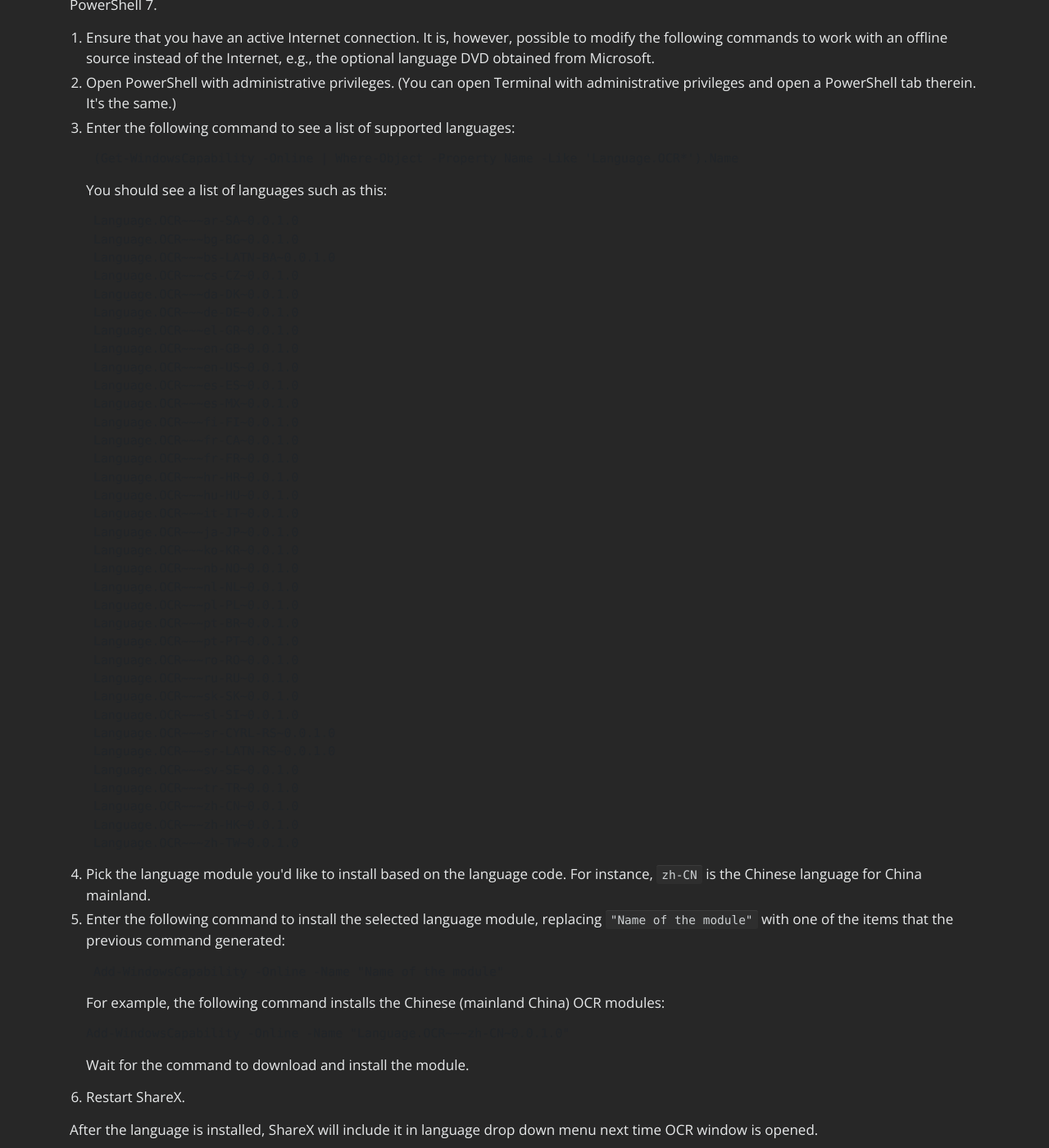
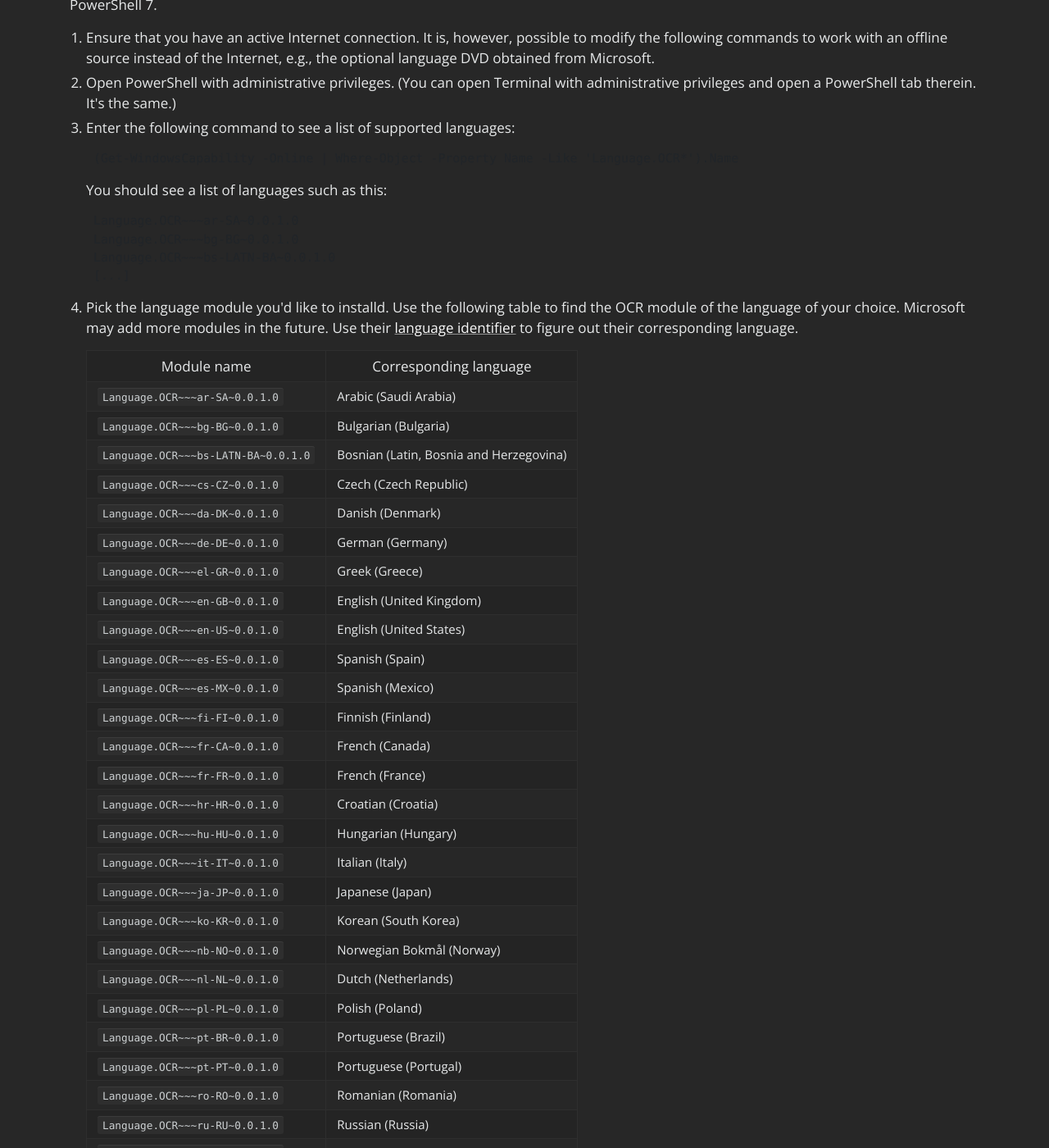
Before and after one commit to ShareX/sharex.github.io, a Jekyll site: the page built from docs/ocr.md, in a window 1280 px wide and 1400 px high, scrolled down 945 px. Shown: the whole window at 82% size. Built offline with Jekyll 4.4.1, drawn with Linux system fonts in a browser that asks for light colours; some of the changed text lies outside the part shown.

Commit message:
Update ocr.md

````diff
--- a/docs/ocr.md
+++ b/docs/ocr.md
@@ -40,40 +40,49 @@ The following steps work on the legacy Windows PowerShell 5.1 (included with Win
     Language.OCR~~~ar-SA~0.0.1.0
     Language.OCR~~~bg-BG~0.0.1.0
     Language.OCR~~~bs-LATN-BA~0.0.1.0
-    Language.OCR~~~cs-CZ~0.0.1.0
-    Language.OCR~~~da-DK~0.0.1.0
-    Language.OCR~~~de-DE~0.0.1.0
-    Language.OCR~~~el-GR~0.0.1.0
-    Language.OCR~~~en-GB~0.0.1.0
-    Language.OCR~~~en-US~0.0.1.0
-    Language.OCR~~~es-ES~0.0.1.0
-    Language.OCR~~~es-MX~0.0.1.0
-    Language.OCR~~~fi-FI~0.0.1.0
-    Language.OCR~~~fr-CA~0.0.1.0
-    Language.OCR~~~fr-FR~0.0.1.0
-    Language.OCR~~~hr-HR~0.0.1.0
-    Language.OCR~~~hu-HU~0.0.1.0
-    Language.OCR~~~it-IT~0.0.1.0
-    Language.OCR~~~ja-JP~0.0.1.0
-    Language.OCR~~~ko-KR~0.0.1.0
-    Language.OCR~~~nb-NO~0.0.1.0
-    Language.OCR~~~nl-NL~0.0.1.0
-    Language.OCR~~~pl-PL~0.0.1.0
-    Language.OCR~~~pt-BR~0.0.1.0
-    Language.OCR~~~pt-PT~0.0.1.0
-    Language.OCR~~~ro-RO~0.0.1.0
-    Language.OCR~~~ru-RU~0.0.1.0
-    Language.OCR~~~sk-SK~0.0.1.0
-    Language.OCR~~~sl-SI~0.0.1.0
-    Language.OCR~~~sr-CYRL-RS~0.0.1.0
-    Language.OCR~~~sr-LATN-RS~0.0.1.0
-    Language.OCR~~~sv-SE~0.0.1.0
-    Language.OCR~~~tr-TR~0.0.1.0
-    Language.OCR~~~zh-CN~0.0.1.0
-    Language.OCR~~~zh-HK~0.0.1.0
-    Language.OCR~~~zh-TW~0.0.1.0
+    [...]
     ```
-5. Pick the language module you'd like to install based on the language code. For instance, `zh-CN` is the Chinese language for China mainland.
+
+5. Pick the language module you'd like to installd. Use the following table to find the OCR module of the language of your choice. Microsoft may add more modules in the future. Use their [language identifier][ISO639List] to figure out their corresponding language.
+
+    Module name                         | Corresponding language
+    ----------------------------------- | ----------------------
+    `Language.OCR~~~ar-SA~0.0.1.0`      | Arabic (Saudi Arabia)
+    `Language.OCR~~~bg-BG~0.0.1.0`      | Bulgarian (Bulgaria)
+    `Language.OCR~~~bs-LATN-BA~0.0.1.0` | Bosnian (Latin, Bosnia and Herzegovina)
+    `Language.OCR~~~cs-CZ~0.0.1.0`      | Czech (Czech Republic)
+    `Language.OCR~~~da-DK~0.0.1.0`      | Danish (Denmark)
+    `Language.OCR~~~de-DE~0.0.1.0`      | German (Germany)
+    `Language.OCR~~~el-GR~0.0.1.0`      | Greek (Greece)
+    `Language.OCR~~~en-GB~0.0.1.0`      | English (United Kingdom)
+    `Language.OCR~~~en-US~0.0.1.0`      | English (United States)
+    `Language.OCR~~~es-ES~0.0.1.0`      | Spanish (Spain)
+    `Language.OCR~~~es-MX~0.0.1.0`      | Spanish (Mexico)
+    `Language.OCR~~~fi-FI~0.0.1.0`      | Finnish (Finland)
+    `Language.OCR~~~fr-CA~0.0.1.0`      | French (Canada)
+    `Language.OCR~~~fr-FR~0.0.1.0`      | French (France)
+    `Language.OCR~~~hr-HR~0.0.1.0`      | Croatian (Croatia)
+    `Language.OCR~~~hu-HU~0.0.1.0`      | Hungarian (Hungary)
+    `Language.OCR~~~it-IT~0.0.1.0`      | Italian (Italy)
+    `Language.OCR~~~ja-JP~0.0.1.0`      | Japanese (Japan)
+    `Language.OCR~~~ko-KR~0.0.1.0`      | Korean (South Korea)
+    `Language.OCR~~~nb-NO~0.0.1.0`      | Norwegian Bokmål (Norway)
+    `Language.OCR~~~nl-NL~0.0.1.0`      | Dutch (Netherlands)
+    `Language.OCR~~~pl-PL~0.0.1.0`      | Polish (Poland)
+    `Language.OCR~~~pt-BR~0.0.1.0`      | Portuguese (Brazil)
+    `Language.OCR~~~pt-PT~0.0.1.0`      | Portuguese (Portugal)
+    `Language.OCR~~~ro-RO~0.0.1.0`      | Romanian (Romania)
+    `Language.OCR~~~ru-RU~0.0.1.0`      | Russian (Russia)
+    `Language.OCR~~~sk-SK~0.0.1.0`      | Slovak (Slovakia)
+    `Language.OCR~~~sl-SI~0.0.1.0`      | Slovenian (Slovenia)
+    `Language.OCR~~~sr-CYRL-RS~0.0.1.0` | Serbian (Cyrillic, Serbia)
+    `Language.OCR~~~sr-LATN-RS~0.0.1.0` | Serbian (Latin, Serbia)
+    `Language.OCR~~~sv-SE~0.0.1.0`      | Swedish (Sweden)
+    `Language.OCR~~~tr-TR~0.0.1.0`      | Turkish (Turkey)
+    `Language.OCR~~~zh-CN~0.0.1.0`      | Chinese (Simplified, China)
+    `Language.OCR~~~zh-HK~0.0.1.0`      | Chinese (Traditional, Hong Kong)
+    `Language.OCR~~~zh-TW~0.0.1.0`      | Chinese (Traditional, Taiwan)
+
 6. Enter the following command to install the selected language module, replacing `"Name of the module"` with one of the items that the previous command generated:
 
     ```PowerShell
````
Also changed, not shown: other parts of docs/ocr.md (+2 -0 lines).
